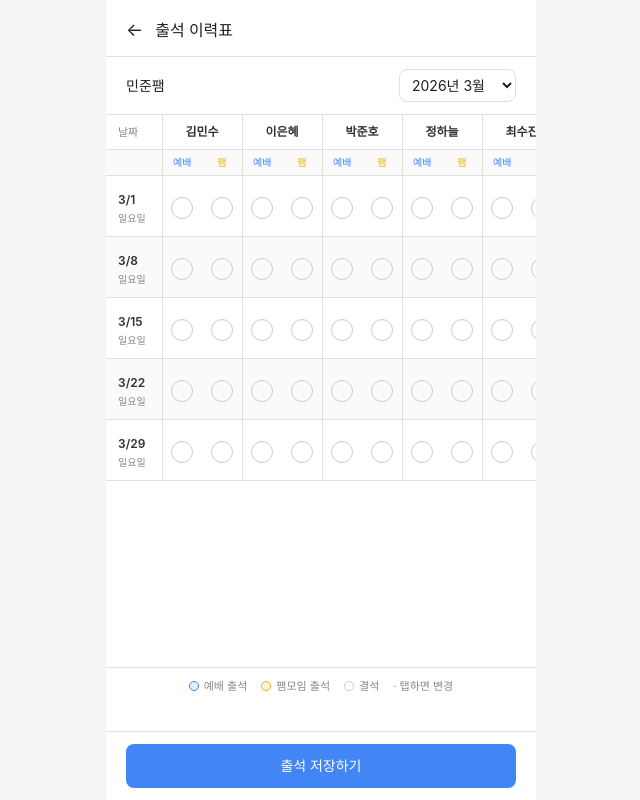
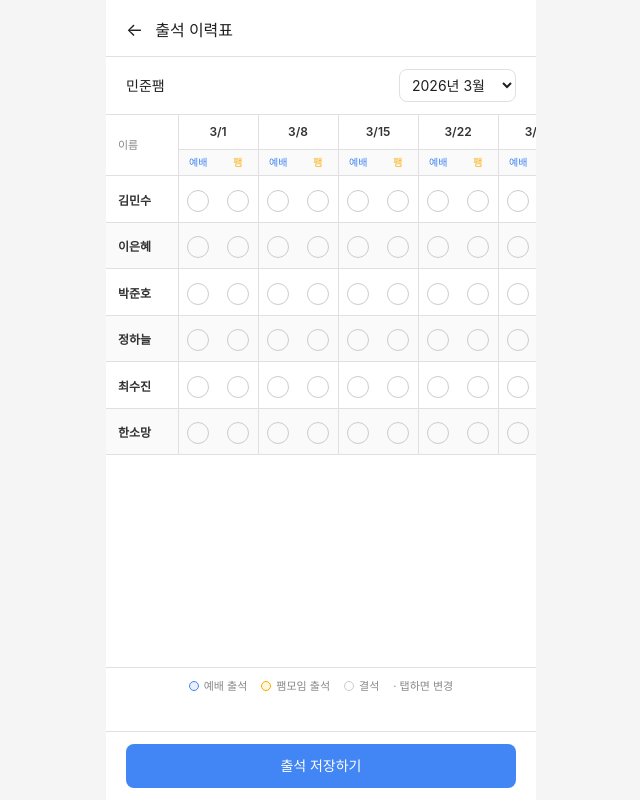
Before and after one commit to JOYHILLjubo/JOYHILL_FE, a React (Vite) app: page /attendance/history in a window 1280 px wide. Shown: the whole page, without its empty margins (319-959 px from the left). Built offline with nearby package versions, Linux system fonts and the light colour scheme; a web font is replaced by a local one.

Commit message:
feat: add notice edit flow and refine attendance/newcomer UI

```diff
--- a/src/pages/AttendanceHistoryPage.jsx
+++ b/src/pages/AttendanceHistoryPage.jsx
@@ -26,9 +26,9 @@ function getSundaysOfMonth(year, month) {
 function toKey(date) { return date.toISOString().slice(0, 10) }
 function formatDate(date) { return `${date.getMonth() + 1}/${date.getDate()}` }
 
-const DATE_COL_W = 56
 const CHECK_COL_W = 40
-const MEMBER_COL_W = CHECK_COL_W * 2
+const MEMBER_NAME_COL_W = 72
+const DATE_GROUP_W = CHECK_COL_W * 2
 const BTN_SIZE = 22
 
 const btnStyle = (checked, type) => ({
@@ -81,7 +81,7 @@ export default function AttendanceHistoryPage() {
     setTimeout(() => setSaved(false), 2000)
   }
 
-  const totalW = DATE_COL_W + famMembers.length * MEMBER_COL_W
+  const totalW = MEMBER_NAME_COL_W + sundays.length * DATE_GROUP_W
 
   return (
     <div className="pb-24 flex flex-col" style={{ minHeight: '100dvh' }}>
@@ -114,9 +114,9 @@ export default function AttendanceHistoryPage() {
       <div style={{ overflowX: 'auto', overflowY: 'auto', flex: 1 }}>
         <table style={{ minWidth: totalW, width: totalW, borderCollapse: 'collapse', tableLayout: 'fixed' }}>
           <colgroup>
-            <col style={{ width: DATE_COL_W }} />
-            {famMembers.map((m) => (
-              <Fragment key={m.id}>
+            <col style={{ width: MEMBER_NAME_COL_W }} />
+            {sundays.map((s) => (
+              <Fragment key={toKey(s)}>
                 <col style={{ width: CHECK_COL_W }} />
                 <col style={{ width: CHECK_COL_W }} />
               </Fragment>
@@ -124,15 +124,25 @@ export default function AttendanceHistoryPage() {
           </colgroup>
           <thead>
             <tr style={{ borderBottom: '1px solid #E0E0E0', background: '#fff' }}>
-              <th style={{ position: 'sticky', left: 0, background: '#fff', zIndex: 2, textAlign: 'left', fontSize: 11, color: '#888', fontWeight: 500, padding: '8px 0 8px 12px', borderRight: '1px solid #E0E0E0' }}>날짜</th>
-              {famMembers.map((m) => (
-                <th key={m.id} colSpan={2} style={{ textAlign: 'center', fontSize: 12, fontWeight: 600, color: '#333', padding: '8px 0', borderLeft: '1px solid #E0E0E0' }}>{m.name}</th>
+              <th
+                rowSpan={2}
+                style={{ position: 'sticky', left: 0, background: '#fff', zIndex: 2, textAlign: 'left', fontSize: 11, color: '#888', fontWeight: 500, padding: '8px 0 8px 12px', borderRight: '1px solid #E0E0E0' }}
+              >
+                이름
+              </th>
+              {sundays.map((s) => (
+                <th
+                  key={toKey(s)}
+                  colSpan={2}
+                  style={{ textAlign: 'center', fontSize: 12, fontWeight: 600, color: '#333', padding: '8px 0', borderLeft: '1px solid #E0E0E0' }}
+                >
+                  {formatDate(s)}
+                </th>
               ))}
             </tr>
             <tr style={{ borderBottom: '1px solid #E0E0E0', background: '#FAFAFA' }}>
-              <th style={{ position: 'sticky', left: 0, background: '#FAFAFA', zIndex: 2, borderRight: '1px solid #E0E0E0' }} />
-              {famMembers.map((m) => (
-                <Fragment key={m.id}>
+              {sundays.map((s) => (
+                <Fragment key={toKey(s)}>
                   <th style={{ textAlign: 'center', fontSize: 10, color: '#4285F4', fontWeight: 500, padding: '5px 0', borderLeft: '1px solid #E0E0E0' }}>예배</th>
                   <th style={{ textAlign: 'center', fontSize: 10, color: '#F9AB00', fontWeight: 500, padding: '5px 0' }}>팸</th>
                 </Fragment>
@@ -140,19 +150,18 @@ export default function AttendanceHistoryPage() {
             </tr>
           </thead>
           <tbody>
-            {sundays.map((s, rowIdx) => {
-              const dateKey = toKey(s)
+            {famMembers.map((m, rowIdx) => {
               const rowBg = rowIdx % 2 === 0 ? '#fff' : '#FAFAFA'
               return (
-                <tr key={dateKey} style={{ borderBottom: '1px solid #E0E0E0', background: rowBg }}>
+                <tr key={m.id} style={{ borderBottom: '1px solid #E0E0E0', background: rowBg }}>
                   <td style={{ position: 'sticky', left: 0, background: rowBg, zIndex: 1, borderRight: '1px solid #E0E0E0', padding: '10px 0 10px 12px', whiteSpace: 'nowrap', verticalAlign: 'middle' }}>
-                    <span style={{ fontSize: 12, fontWeight: 600, color: '#333' }}>{formatDate(s)}</span>
-                    <span style={{ display: 'block', fontSize: 10, color: '#888', marginTop: 1 }}>일요일</span>
+                    <span style={{ fontSize: 12, fontWeight: 600, color: '#333' }}>{m.name}</span>
                   </td>
-                  {famMembers.map((m) => {
+                  {sundays.map((s) => {
+                    const dateKey = toKey(s)
                     const record = getRecord(m.id, dateKey)
                     return (
-                      <Fragment key={m.id}>
+                      <Fragment key={dateKey}>
                         <td style={{ textAlign: 'center', padding: '10px 0', verticalAlign: 'middle', borderLeft: '1px solid #E0E0E0' }}>
                           <button onClick={() => toggle(m.id, dateKey, 'worship')} style={btnStyle(record.worship === true, 'worship')}>✓</button>
                         </td>
--- a/src/pages/MyPage.jsx
+++ b/src/pages/MyPage.jsx
@@ -98,7 +98,7 @@ export default function MyPage() {
             <MenuItem label="새가족 관리" onPress={() => navigate('/newcomer')} />
             <MenuItem label="내 마을 관리" onPress={() => navigate('/village/manage')} />
             <MenuItem label="출석 통계" onPress={() => navigate('/attendance/stats')} />
-            <MenuItem label="공지사항 관리" />
+            {/* <MenuItem label="공지사항 관리" /> */}
             <MenuItem label="전체 통계 리포트" last />
           </div>
         </div>
@@ -113,7 +113,7 @@ export default function MyPage() {
             <MenuItem label="청년부 전체 관리" onPress={() => navigate('/village/manage')} />
             <MenuItem label="출석 통계" onPress={() => navigate('/attendance/stats')} />
             <MenuItem label="설교 업로드" onPress={() => navigate('/sermon/upload')} />
-            <MenuItem label="공지사항 관리" />
+            {/* <MenuItem label="공지사항 관리" /> */}
             <MenuItem label="전체 통계 리포트" last />
           </div>
         </div>
@@ -129,7 +129,7 @@ export default function MyPage() {
               <MenuItem label="청년부 전체 관리" onPress={() => navigate('/village/manage')} />
               <MenuItem label="출석 통계" onPress={() => navigate('/attendance/stats')} />
               <MenuItem label="설교 업로드" onPress={() => navigate('/sermon/upload')} />
-              <MenuItem label="공지사항 관리" />
+              {/* <MenuItem label="공지사항 관리" /> */}
               <MenuItem label="전체 통계 리포트" last />
             </div>
           </div>
--- a/src/pages/NewcomerPage.jsx
+++ b/src/pages/NewcomerPage.jsx
@@ -130,7 +130,7 @@ export default function NewcomerPage() {
       {/* 등록 모달 */}
       {showModal && (
         <div className="fixed inset-0 bg-black/40 z-50 flex items-end justify-center" onClick={() => setShowModal(false)}>
-          <div className="bg-white rounded-t-2xl w-full max-w-[430px] p-5 pb-10" onClick={(e) => e.stopPropagation()}>
+          <div className="bg-white rounded-t-2xl w-full max-w-[430px] p-5 pb-10 mb-10" onClick={(e) => e.stopPropagation()}>
             <div className="flex items-center justify-between mb-4">
               <p className="text-base font-medium">새가족 등록</p>
               <button onClick={() => setShowModal(false)} className="text-gray-500 text-lg bg-transparent border-none cursor-pointer">✕</button>
--- a/src/pages/NoticeWritePage.jsx
+++ b/src/pages/NoticeWritePage.jsx
@@ -1,6 +1,7 @@
 import { useState } from 'react'
-import { useNavigate } from 'react-router-dom'
+import { useNavigate, useLocation } from 'react-router-dom'
 import { useAuth } from '../context/AuthContext'
+import { notices } from './NoticePage'
 
 const TAG_OPTIONS = ['행사', '안내', '소식', '신청']
 
@@ -11,22 +12,39 @@ const tagStyle = {
   신청: { active: 'bg-danger-light text-danger border-danger' },
 }
 
+function formatNoticeDate(date = new Date()) {
+  const year = date.getFullYear()
+  const month = String(date.getMonth() + 1).padStart(2, '0')
+  const day = String(date.getDate()).padStart(2, '0')
+  return `${year}.${month}.${day}`
+}
+
 export default function NoticeWritePage() {
   const navigate = useNavigate()
-  const { canWriteNotice } = useAuth()
+  const location = useLocation()
+  const { canWriteNotice, user } = useAuth()
+  const editingNotice = location.state?.mode === 'edit' ? location.state?.notice : null
+  const isEdit = Boolean(editingNotice)
 
-  const [title, setTitle] = useState('')
-  const [content, setContent] = useState('')
-  const [tags, setTags] = useState([])
-  const [file, setFile] = useState(null)
-  const [deadline, setDeadline] = useState('')
-  const [pinned, setPinned] = useState(false)
+  const [title, setTitle] = useState(editingNotice?.title ?? '')
+  const [content, setContent] = useState(editingNotice?.content ?? '')
+  const [tags, setTags] = useState(editingNotice?.tag ? [editingNotice.tag] : [])
+  const [file, setFile] = useState(editingNotice?.file ?? null)
+  const [deadline, setDeadline] = useState(editingNotice?.deadline ?? '')
+  const [pinned, setPinned] = useState(editingNotice?.pinned ?? false)
+  const handleBack = () => {
+    if (isEdit) {
+      navigate(`/notice/${editingNotice.id}`, { state: { notice: editingNotice } })
+      return
+    }
+    navigate('/notice')
+  }
 
   if (!canWriteNotice) {
     return (
       <div className="flex flex-col items-center justify-center h-screen">
         <p className="text-gray-500 text-sm">공지 등록 권한이 없습니다.</p>
-        <button onClick={() => navigate('/notice')} className="mt-3 text-xs text-primary bg-primary-light px-4 py-2 rounded-full border-none cursor-pointer">
+        <button onClick={handleBack} className="mt-3 text-xs text-primary bg-primary-light px-4 py-2 rounded-full border-none cursor-pointer">
           돌아가기
         </button>
       </div>
@@ -34,23 +52,47 @@ export default function NoticeWritePage() {
   }
 
   const toggleTag = (tag) => {
-    setTags((prev) => prev.includes(tag) ? prev.filter((t) => t !== tag) : [...prev, tag])
+    setTags((prev) => prev.includes(tag) ? [] : [tag])
   }
 
   const handleSubmit = () => {
     if (!title.trim()) { alert('제목을 입력해주세요.'); return }
     if (!content.trim()) { alert('내용을 입력해주세요.'); return }
     if (tags.length === 0) { alert('태그를 하나 이상 선택해주세요.'); return }
-    // TODO: API 연동
+    const normalizedFile = typeof file === 'string' ? file : file?.name || null
+    const nextNotice = {
+      ...editingNotice,
+      id: editingNotice?.id ?? Date.now(),
+      title: title.trim(),
+      content: content.trim(),
+      author: editingNotice?.author ?? user.teamRoles?.[0] ?? user.fam ?? user.name,
+      date: editingNotice?.date ?? formatNoticeDate(),
+      pinned,
+      tag: tags[0],
+      teamTag: editingNotice?.teamTag ?? null,
+      file: normalizedFile,
+      deadline: deadline || null,
+    }
+
+    if (isEdit) {
+      const targetIndex = notices.findIndex((notice) => notice.id === editingNotice.id)
+      if (targetIndex !== -1) notices[targetIndex] = nextNotice
+      navigate(`/notice/${nextNotice.id}`, { state: { notice: nextNotice } })
+      return
+    }
+
+    notices.unshift(nextNotice)
     navigate('/notice')
   }
+
+  const fileLabel = typeof file === 'string' ? file : file?.name
 
   return (
     <div className="pb-28">
       {/* 헤더 */}
       <div className="flex items-center gap-3 px-5 pt-4 pb-3 border-b border-gray-300">
-        <button onClick={() => navigate('/notice')} className="text-lg bg-transparent border-none cursor-pointer">←</button>
-        <p className="text-base font-medium">공지사항 등록</p>
+        <button onClick={handleBack} className="text-lg bg-transparent border-none cursor-pointer">←</button>
+        <p className="text-base font-medium">{isEdit ? '공지사항 수정' : '공지사항 등록'}</p>
       </div>
 
       <div className="px-5 pt-4 flex flex-col gap-5">
@@ -80,7 +122,7 @@ export default function NoticeWritePage() {
 
         {/* 태그 */}
         <div>
-          <p className="text-xs text-gray-500 mb-1.5">태그 <span className="text-danger">*</span><span className="ml-1 font-normal">(중복 선택 가능)</span></p>
+          <p className="text-xs text-gray-500 mb-1.5">태그 <span className="text-danger">*</span></p>
           <div className="flex gap-2 flex-wrap">
             {TAG_OPTIONS.map((tag) => {
               const selected = tags.includes(tag)
@@ -101,7 +143,7 @@ export default function NoticeWritePage() {
           <p className="text-xs text-gray-500 mb-1.5">첨부파일</p>
           <label className="flex items-center gap-2.5 border border-dashed border-gray-300 rounded-lg px-3 py-3 cursor-pointer hover:bg-gray-100 transition-colors">
             <span className="text-xl">📎</span>
-            <span className="text-sm text-gray-500 flex-1 truncate">{file ? file.name : '파일을 선택하세요'}</span>
+            <span className="text-sm text-gray-500 flex-1 truncate">{fileLabel || '파일을 선택하세요'}</span>
             {file && (
               <button onClick={(e) => { e.preventDefault(); setFile(null) }} className="text-gray-500 text-xs bg-transparent border-none cursor-pointer">✕</button>
             )}
@@ -132,11 +174,11 @@ export default function NoticeWritePage() {
         </div>
       </div>
 
-      {/* 등록 버튼 */}
+      {/* 저장 버튼 */}
       <div className="fixed bottom-0 left-1/2 -translate-x-1/2 w-full max-w-[430px] px-5 py-3 bg-white border-t border-gray-300">
         <button onClick={handleSubmit}
           className="w-full py-3 bg-primary text-white rounded-lg text-sm font-medium border-none cursor-pointer hover:bg-primary-hover transition-colors">
-          공지 등록하기
+          {isEdit ? '공지 수정하기' : '공지 등록하기'}
         </button>
       </div>
     </div>
```
Also changed, not shown: src/pages/NoticeDetailPage.jsx (+11 -3 lines).
